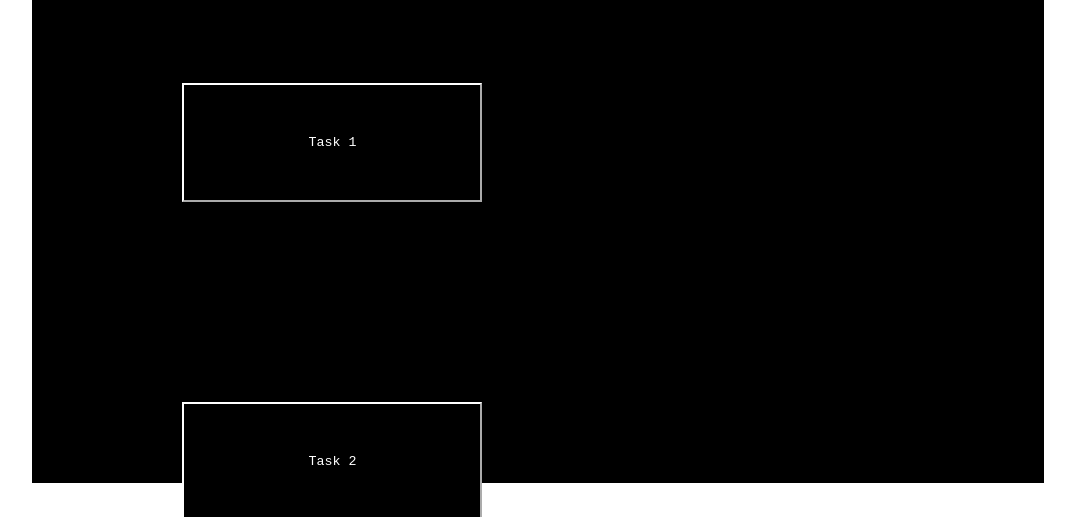
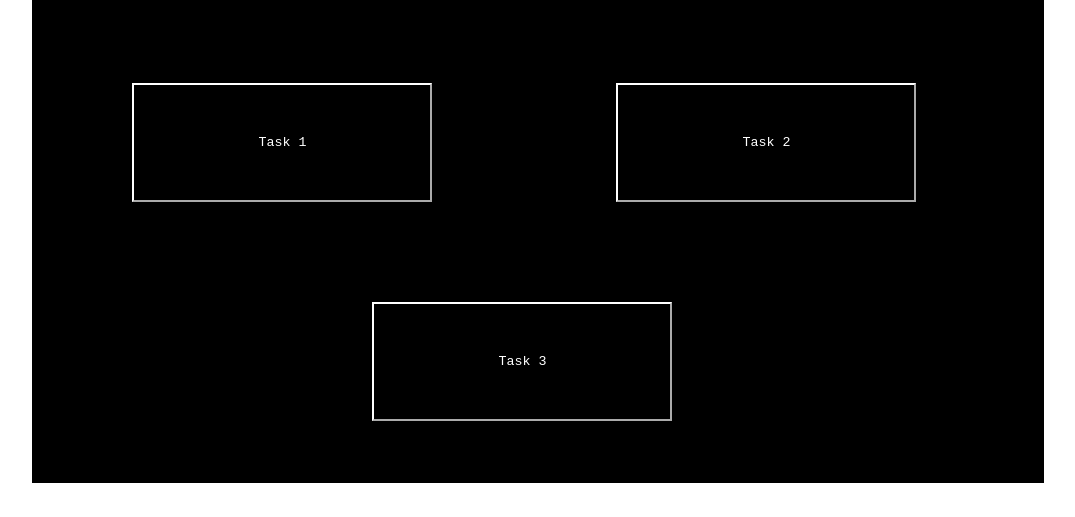
Before and after one commit to nekonekoshi/nekosheesh, a plain HTML site: page index.html in a window 1280 px wide. Shown: the part 280-797 px from the top of the page, without its empty margins (102-1177 px from the left). Drawn offline with Linux system fonts and the light colour scheme.

Commit message:
Update index.html

```diff
--- a/index.html
+++ b/index.html
@@ -39,7 +39,7 @@
     }
     .b1{
         margin:100px;
-        margin-left: 150px;
+        margin-left: 100px;
         padding:50px;
         width: 300px;
         background-color: black;
@@ -49,8 +49,7 @@
         display:inline-block;
     }
     .b2{
-        margin:100px;
-        margin-left: 150px;
+        margin-left: 80px;
         padding:50px;
         width: 300px;
         background-color: black;
@@ -60,7 +59,7 @@
         display:inline-block;
     }
     .b3{
-        margin-left:425px;
+        margin-left:340px;
         padding:50px;
         width: 300px;
         background-color: black;
```
